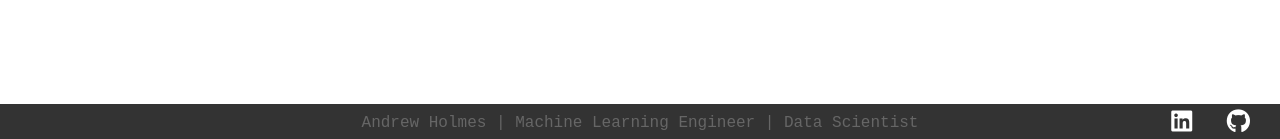
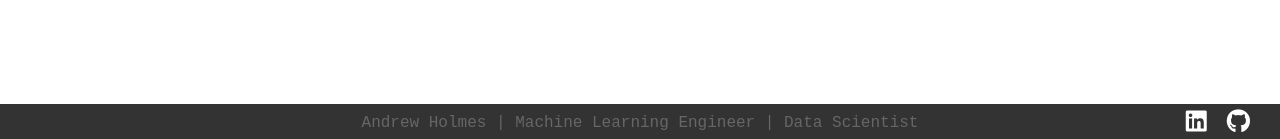
Before and after one commit to akashiroh/akashiroh.github.io, a Jekyll site: the page built from index.html, in a window 1280 px wide. Shown: the part 758-897 px from the top of the page. Built offline with Jekyll 4.4.1, drawn with Linux system fonts in a browser that asks for light colours.

Commit message:
I hate css and html

```diff
--- a/assets/css/style.css
+++ b/assets/css/style.css
@@ -58,18 +58,17 @@
     align-items: center;
     justify-content: center;
     font-family: 'Source Code Pro', monospace;
-    position: relative;
 }
 
 #bottomnav .nav-links {
     position: absolute;
     right: 20px;
-    display: felx;
+    display: flex;
 }
 
 #bottomnav .footer-text {
     text-align: center;
-    font-size 1em;
+    font-size: 1em;
     color: #666666;
     flex: 1;
 }
```
